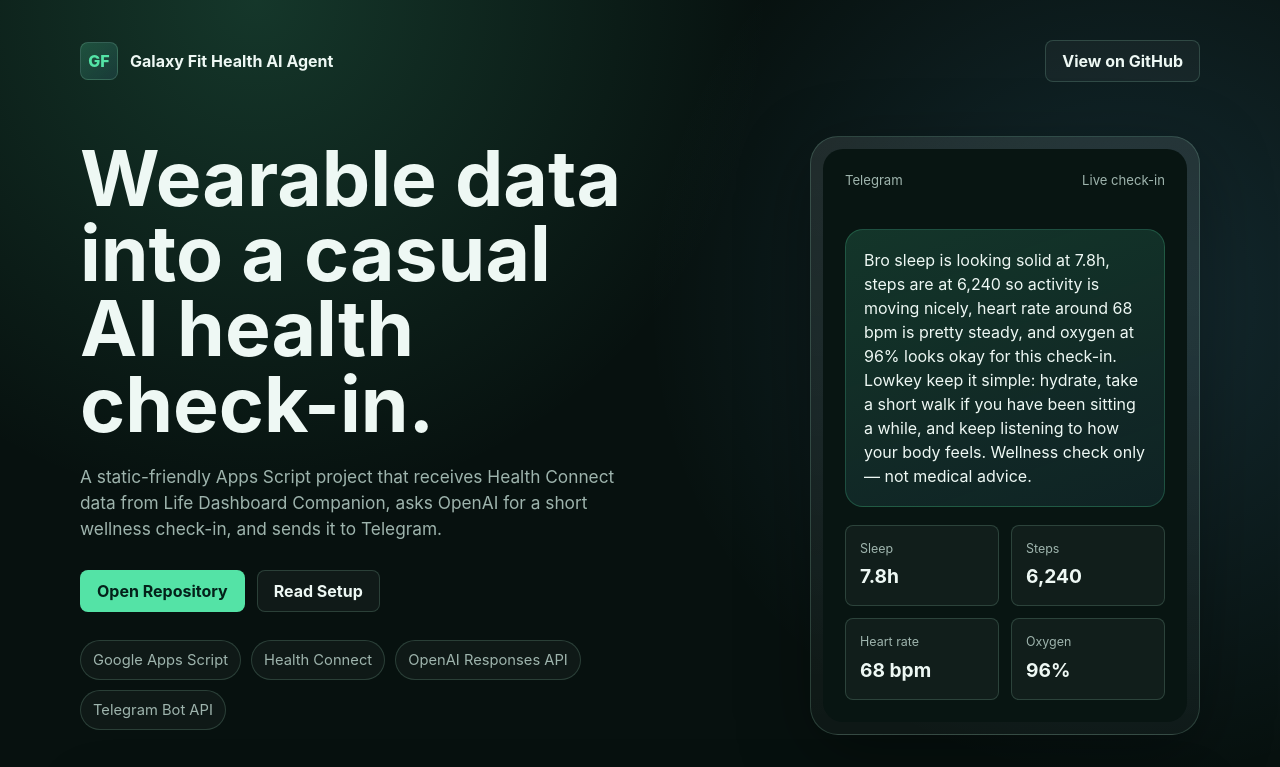
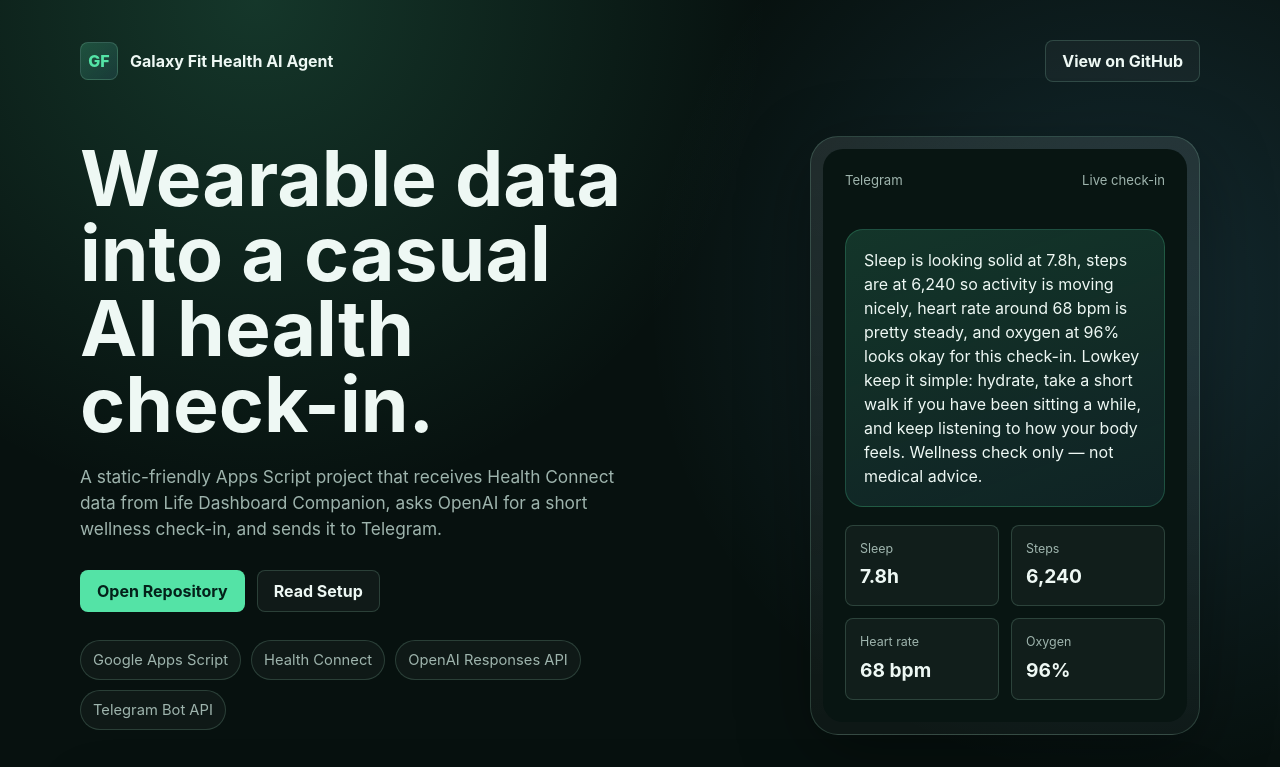
Before and after one commit to 46n/galaxy-fit-health-ai-agent, a plain HTML site: page docs/index.html in a window 1280 px wide. Shown: the top 767 px of the page. Drawn offline with Linux system fonts and the light colour scheme.

Commit message:
Make example output gender neutral

```diff
--- a/docs/index.html
+++ b/docs/index.html
@@ -328,7 +328,7 @@
             <span>Live check-in</span>
           </div>
           <p class="message">
-            Bro sleep is looking solid at 7.8h, steps are at 6,240 so activity is moving nicely,
+            Sleep is looking solid at 7.8h, steps are at 6,240 so activity is moving nicely,
             heart rate around 68 bpm is pretty steady, and oxygen at 96% looks okay for this check-in.
             Lowkey keep it simple: hydrate, take a short walk if you have been sitting a while, and keep
             listening to how your body feels. Wellness check only — not medical advice.
```
Also changed, not shown: 2 other files.
